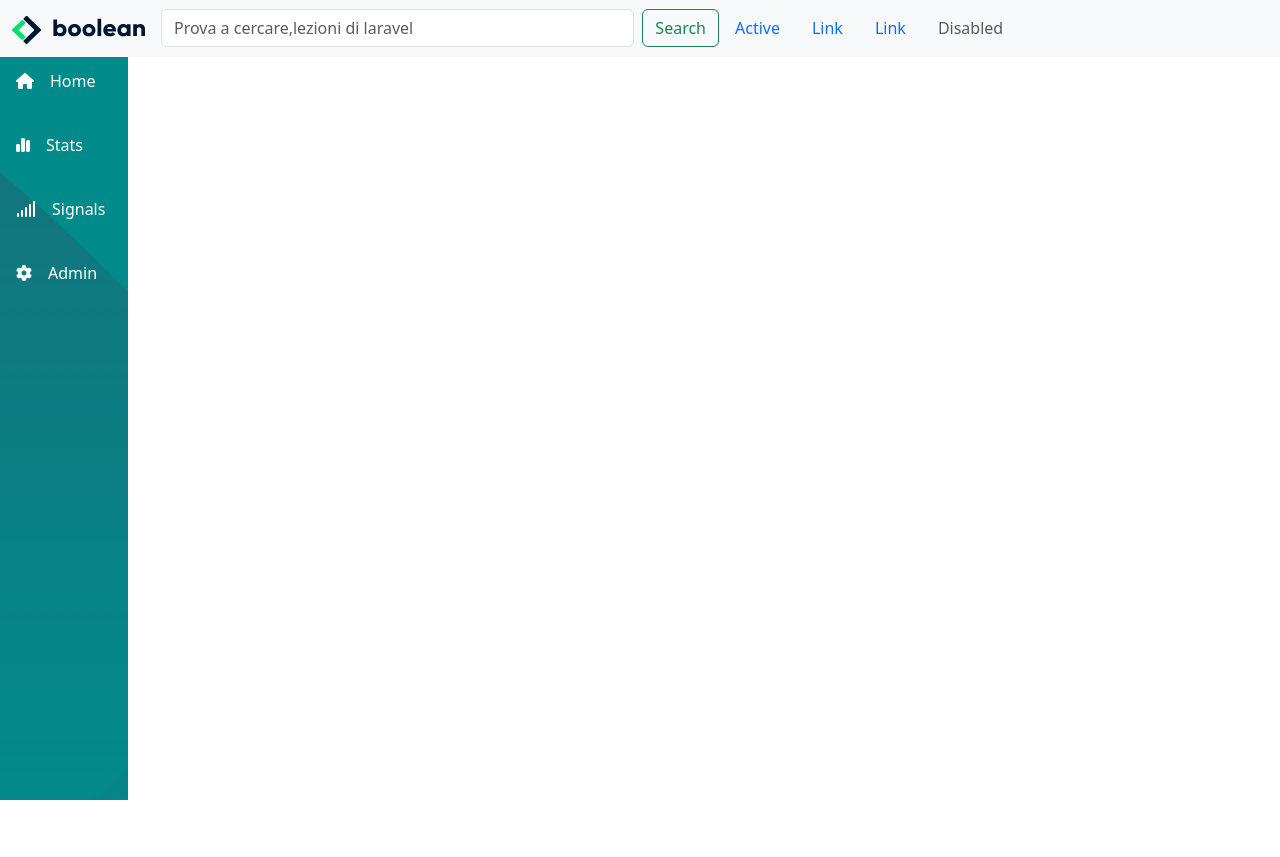
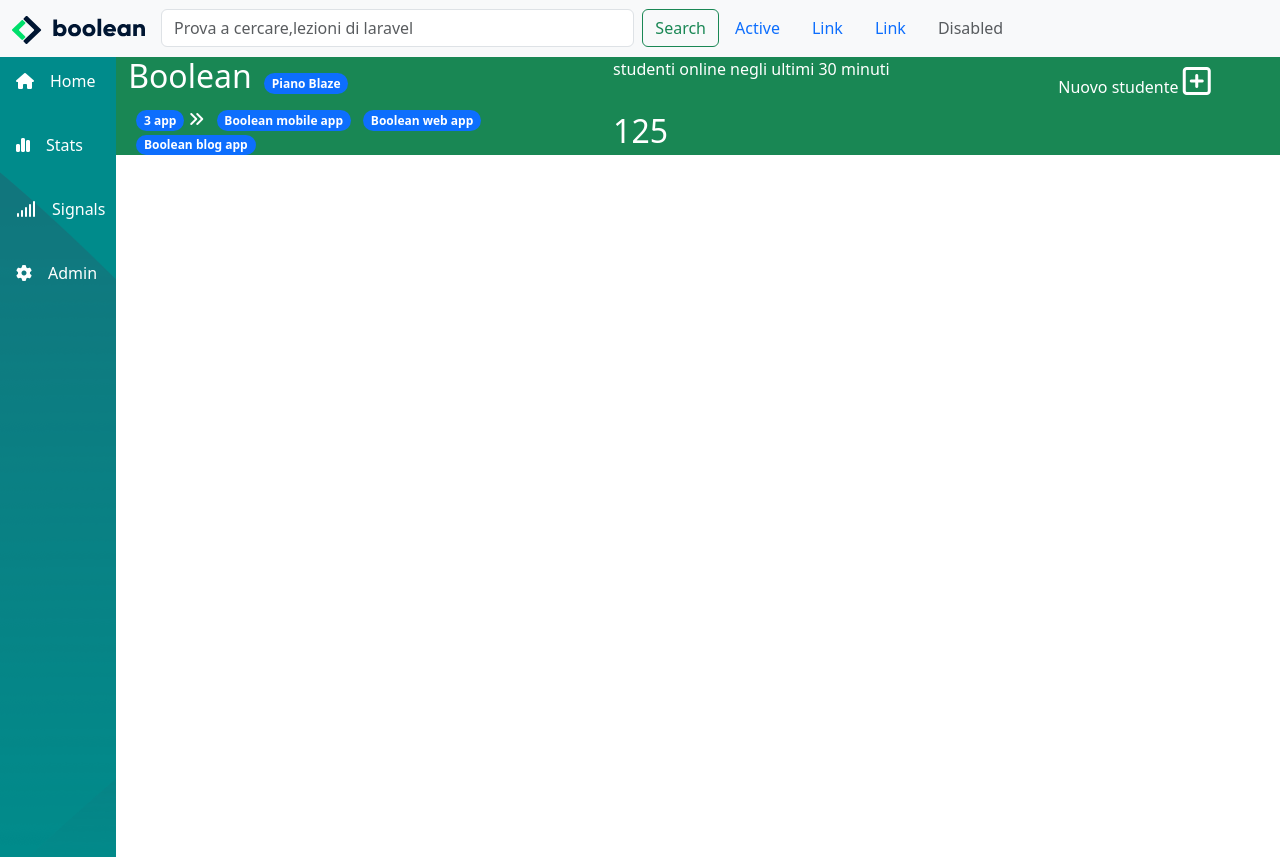
Before and after one commit to GuglielmoConsolini/html-css-bootstrap-dashboard, a plain HTML site: page index.html in a window 1280 px wide. Before the commit the page ends 800 px from the top, so only its background shows below. Drawn offline with nearby package versions, Linux system fonts and the light colour scheme.

Commit message:
terzo checkpoint

```diff
--- a/css/style.css
+++ b/css/style.css
@@ -1,7 +1,7 @@
 .screen-wrapper{
 width: 100%;
 height: 100vh;
-overflow: hidden;
+display: flex;
 }
 
 .sidebar{
--- a/index.html
+++ b/index.html
@@ -11,7 +11,9 @@
 </head>
 <body>
 
- <div class="screen-wrapper">
+
+
+
     <nav class="navbar bg-body-tertiary">
         <div class="container ms-0 me-0 d-flex justify-content-start">
           <a class="navbar-brand" href="#">
@@ -40,6 +42,10 @@
     </nav>
 
 
+
+
+
+ <div class="screen-wrapper">
     <div class="sidebar">
         <div class="row">
             <div class="col-lg-12">
@@ -53,6 +59,32 @@
     </div>
 
 
+    <div class="container-fluid m-0">
+        <div class="row bg-success">
+            <div class="col-lg-5 ">
+                <h2 class=" d-inline pb-1 text-white">Boolean</h2>
+                <span class="badge rounded-pill text-bg-primary ms-2">Piano Blaze</span>
+            </div>
+            <div class="col-lg-4">
+                <p class="text-white">studenti online negli ultimi 30 minuti</p>
+            </div>
+            <div class="col-lg-3">
+                <p class="text-white text-center mb-0 p-2">Nuovo studente <a class="text-white" href=""><i class="fa-regular fa-square-plus fs-2"></i></a></p>
+            </div>
+            <div class="col-lg-5 ">
+                <span class="badge rounded-pill text-bg-primary ms-2">3 app</span>
+                <i class="fa-solid fa-angles-right text-white"></i>
+                <span class="badge rounded-pill text-bg-primary ms-2">Boolean mobile app</span>
+                <span class="badge rounded-pill text-bg-primary ms-2">Boolean web app</span>
+                <span class="badge rounded-pill text-bg-primary ms-2">Boolean blog app</span>
+            </div>
+            <div class="col-lg-4">
+                <p class="text-white fs-2 mb-0">125</p>
+            </div>
+        </div>
+    </div>
+
+
 
 
 
```
